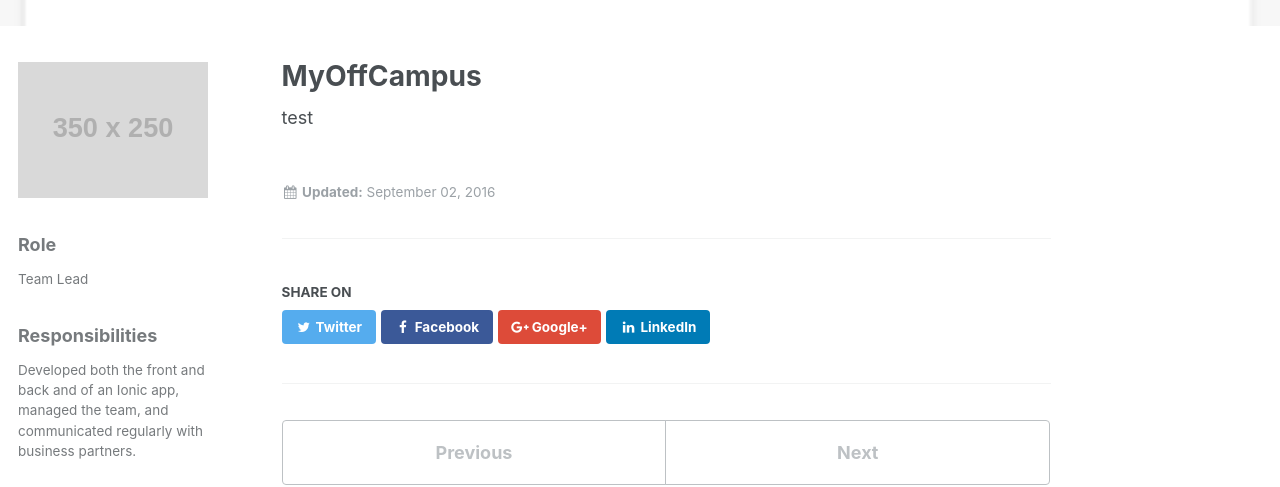
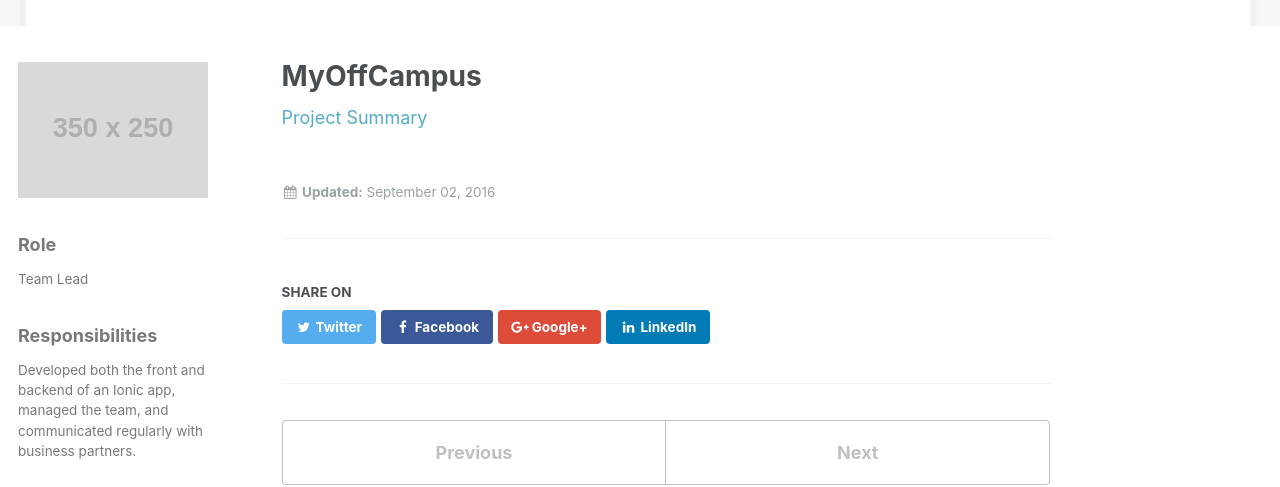
Before and after one commit to hoodsr/hoodsr.github.io, a Jekyll site: the page built from _portfolio/myoffcampus.md, in a window 1280 px wide and 900 px high, scrolled down 732 px. Shown: the part 220-707 px from the top of the window. Built offline with Jekyll 4.4.1, drawn with Linux system fonts in a browser that asks for light colours.

Commit message:
portfolio

```diff
--- a/_portfolio/myoffcampus.md
+++ b/_portfolio/myoffcampus.md
@@ -1,6 +1,6 @@
 ---
 title: "MyOffCampus"
-excerpt: "This app allows students to rate and review landlords and properties, search for somewhere they are thinking about living, or save a landlord or location they are interested in for later."
+excerpt: "This app allows students to review landlords and properties, search for somewhere they're interested in living, or save a landlord or location for later."
 author_profile: false
 header:
   image: myoffcampus-1.png
@@ -11,7 +11,7 @@
     image_alt: "logo"
     text: "Team Lead"
   - title: "Responsibilities"
-    text: "Developed both the front and back and of an Ionic app, managed the team, and communicated regularly with business partners."
+    text: "Developed both the front and backend of an Ionic app, managed the team, and communicated regularly with business partners."
 gallery:
   - url: unsplash-gallery-image-1.jpg
     image_path: unsplash-gallery-image-1-th.jpg
@@ -24,4 +24,4 @@
     alt: "placeholder image 3"
 ---
 
-test
+<a href="/">Project Summary</a>
```
Also changed, not shown: _portfolio/websmt.md (+1 -1 lines).
